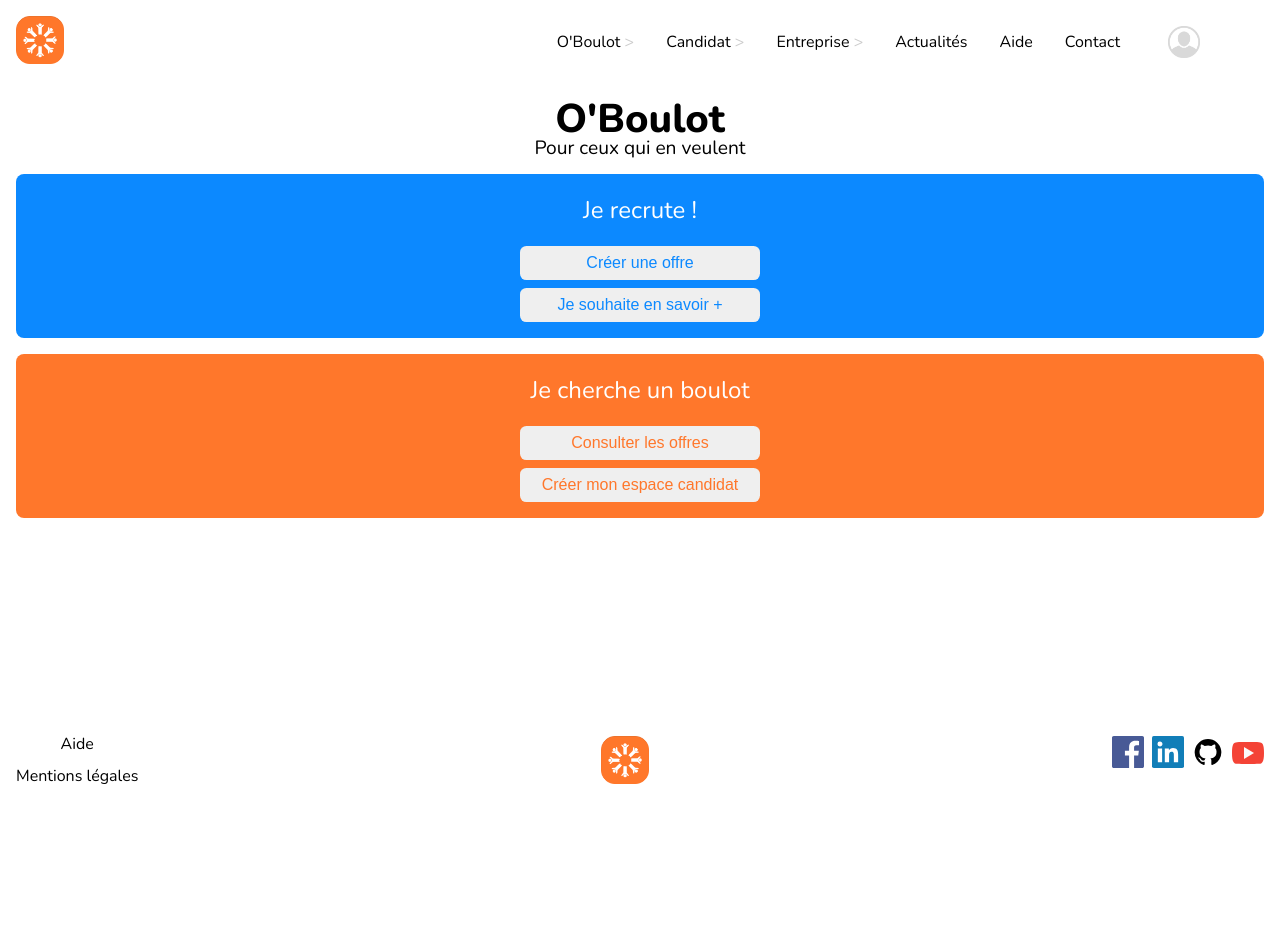
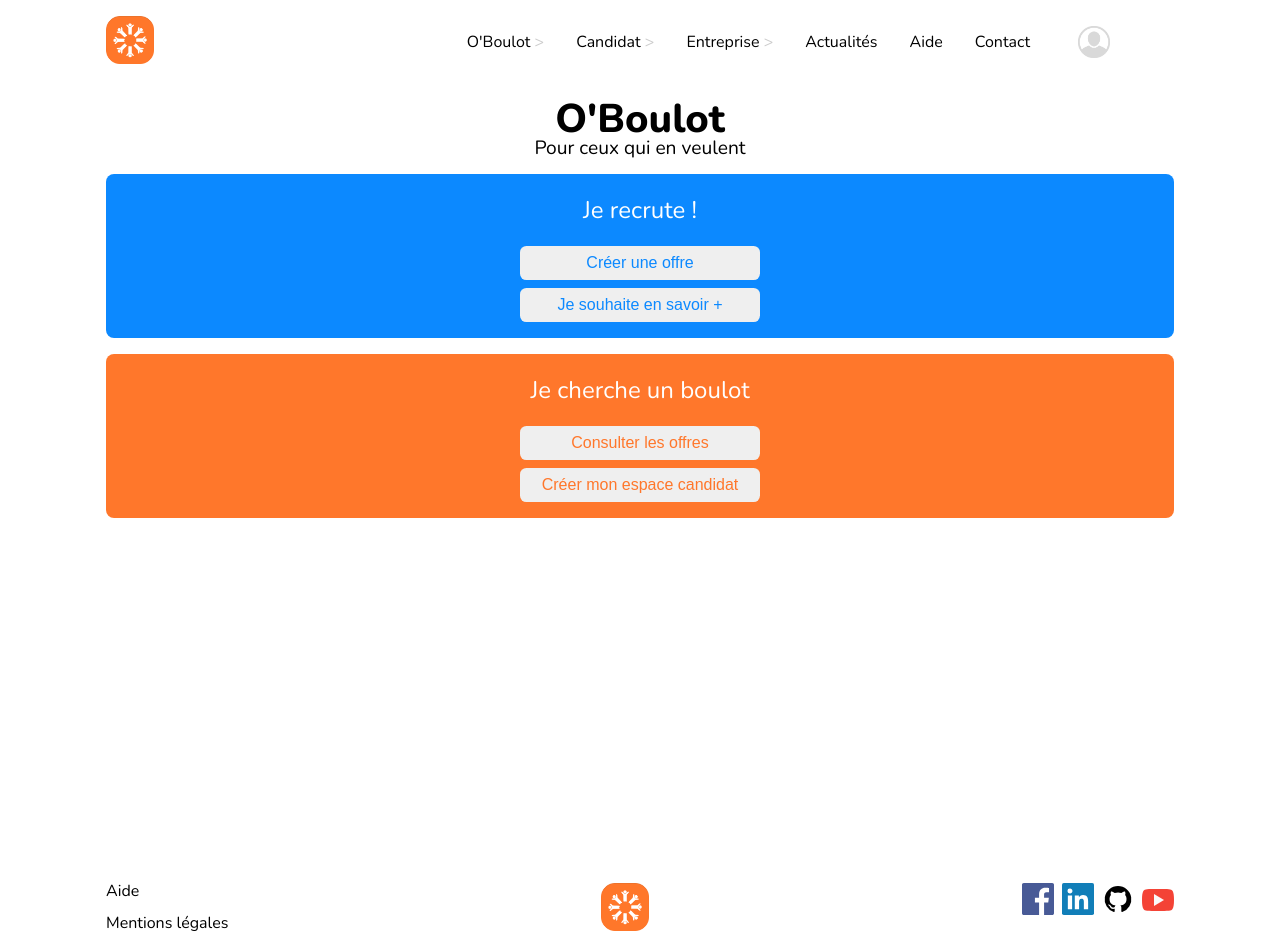
Before and after one commit to lekdup/projet-o-boulot, a React (Create React App) app in the folder front/: page / in a window 1280 px wide. Before the commit the page ends 800 px from the top, so only its background shows below. Built offline with nearby package versions, Linux system fonts and the light colour scheme.

Commit message:
max-width of 1100px & margin auto for all pages

```diff
--- a/front/src/components/App.js
+++ b/front/src/components/App.js
@@ -1,10 +1,14 @@
 import './App.scss';
+import Footer from './Footer/Footer';
+import Header from './Header/Header';
 import Homepage from './Homepage/Homepage';
 
 function App() {
   return (
     <div className="App">
-      <Homepage />
+      <Header />
+        <Homepage />
+      <Footer />
     </div>
   );
 }
--- a/front/src/components/App.scss
+++ b/front/src/components/App.scss
@@ -1,6 +1,8 @@
 .App {
   // padding: 1rem;
-  min-height: 100vh;
+  // min-height: 100vh;
+  max-width: 1100px;
+  margin: auto;
 }
 
 
--- a/front/src/components/Homepage/Homepage.js
+++ b/front/src/components/Homepage/Homepage.js
@@ -1,20 +1,16 @@
 import Candidat from '../Candidat/Candidat';
 import Entreprise from '../Entreprise/Entreprise';
-import Footer from '../Footer/Footer';
-import Header from '../Header/Header';
 import './Homepage.scss';
 
 function Homepage() {
     return(
         <div className="Homepage">
-            <Header />
             <article className="Homepage-intro">
                 <h1>O'Boulot</h1>
                 <p>Pour ceux qui en veulent</p>
             </article>
             <Entreprise />
             <Candidat />
-            <Footer />
         </div>
     )
 }
```
